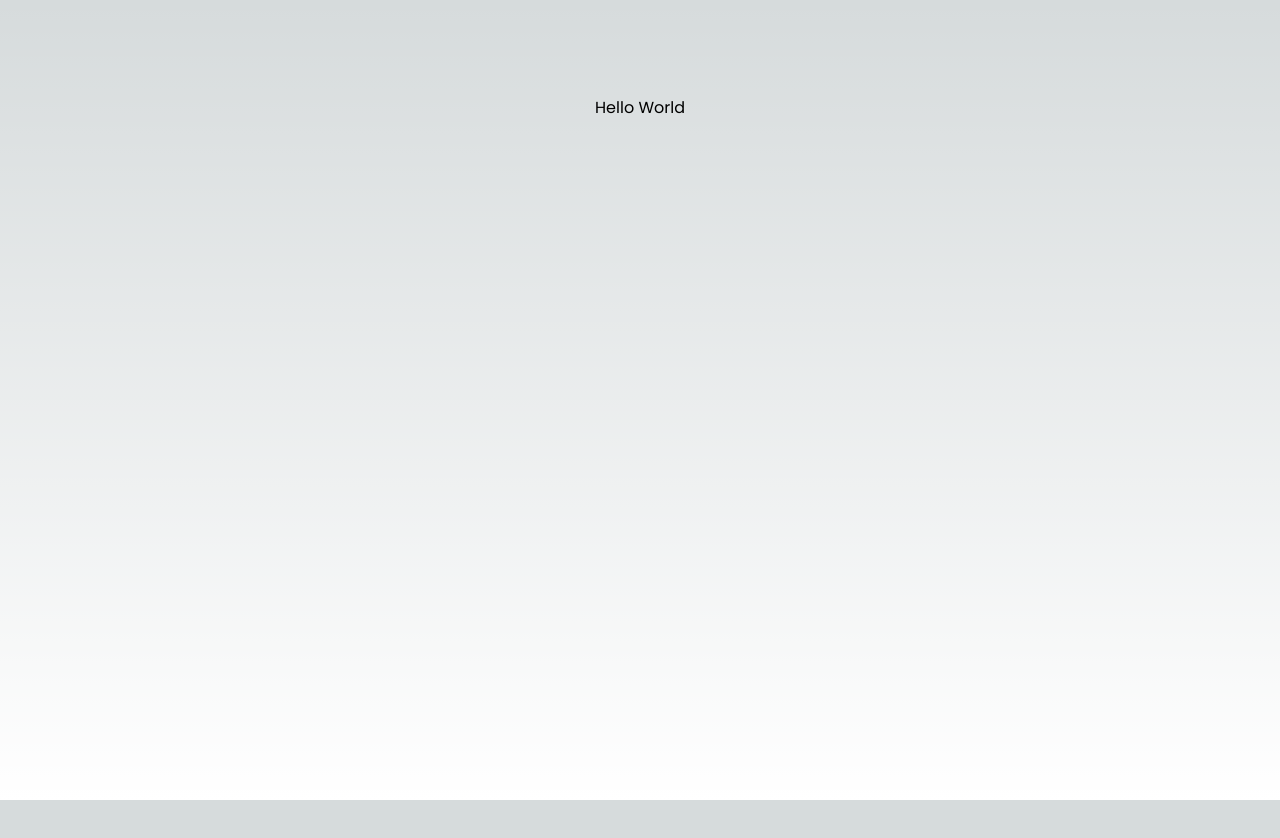
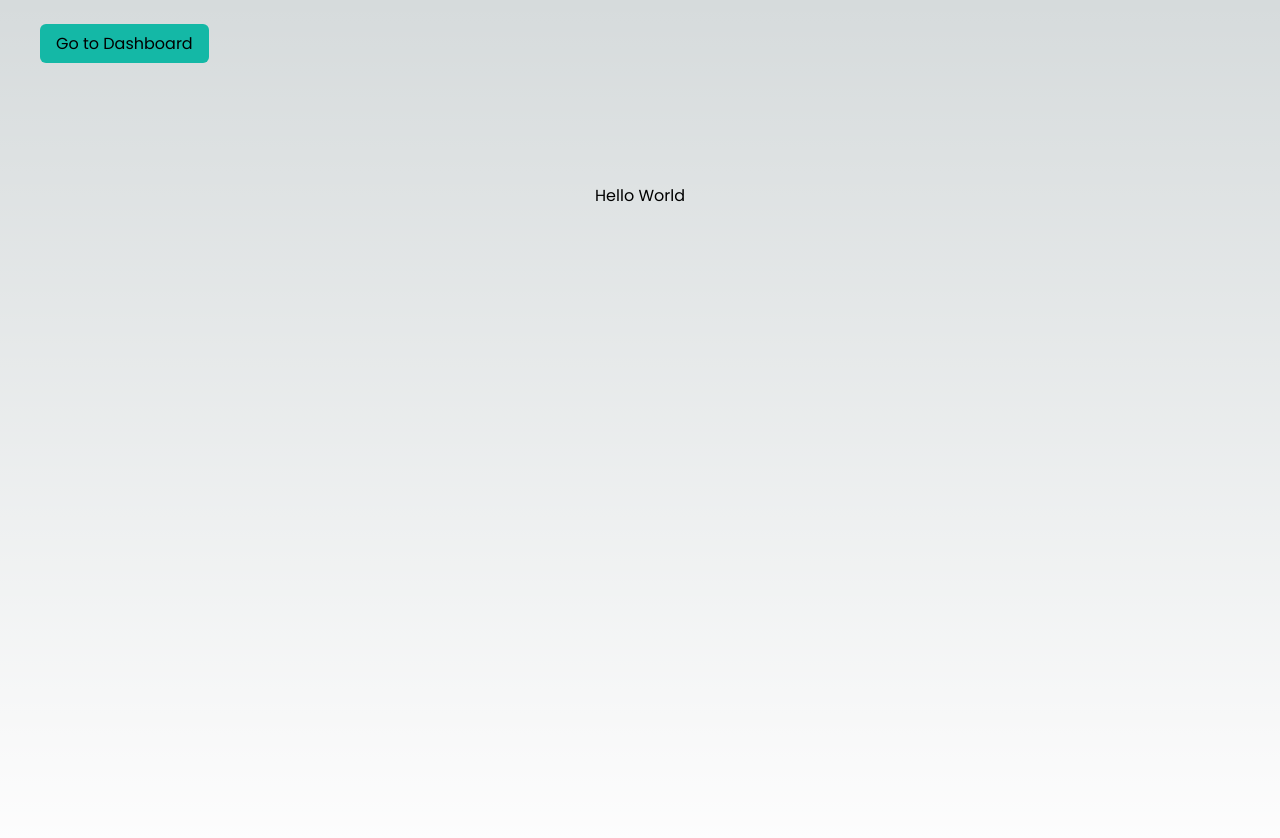
Before and after one commit to paresiqbal/next-prisma, a Next.js app: page / in a window 1280 px wide. Shown: the top 838 px of the page. Before the commit the page ends 800 px from the top, so only its background shows below. Built offline with nearby package versions, Linux system fonts and the light colour scheme.

Commit message:
Add Navbar layout

```diff
--- /dev/null
+++ b/src/app/components/Navbar.tsx
@@ -0,0 +1,14 @@
+import Link from "next/link";
+
+export default function Navbar() {
+  return (
+    <div className="py-8 px-10">
+      <Link
+        href={"/"}
+        className="bg-teal-500 text-black font-medium py-2 px-4 rounded-md"
+      >
+        Go to Dashboard
+      </Link>
+    </div>
+  );
+}
--- a/src/app/layout.tsx
+++ b/src/app/layout.tsx
@@ -1,5 +1,8 @@
 import "./globals.css";
 import { Poppins } from "next/font/google";
+
+// components
+import Navbar from "./components/Navbar";
 
 const poppins = Poppins({
   weight: "400",
@@ -19,7 +22,10 @@ export default function RootLayout({
 }) {
   return (
     <html lang="en">
-      <body className={poppins.className}>{children}</body>
+      <body className={poppins.className}>
+        <Navbar />
+        {children}
+      </body>
     </html>
   );
 }
```
